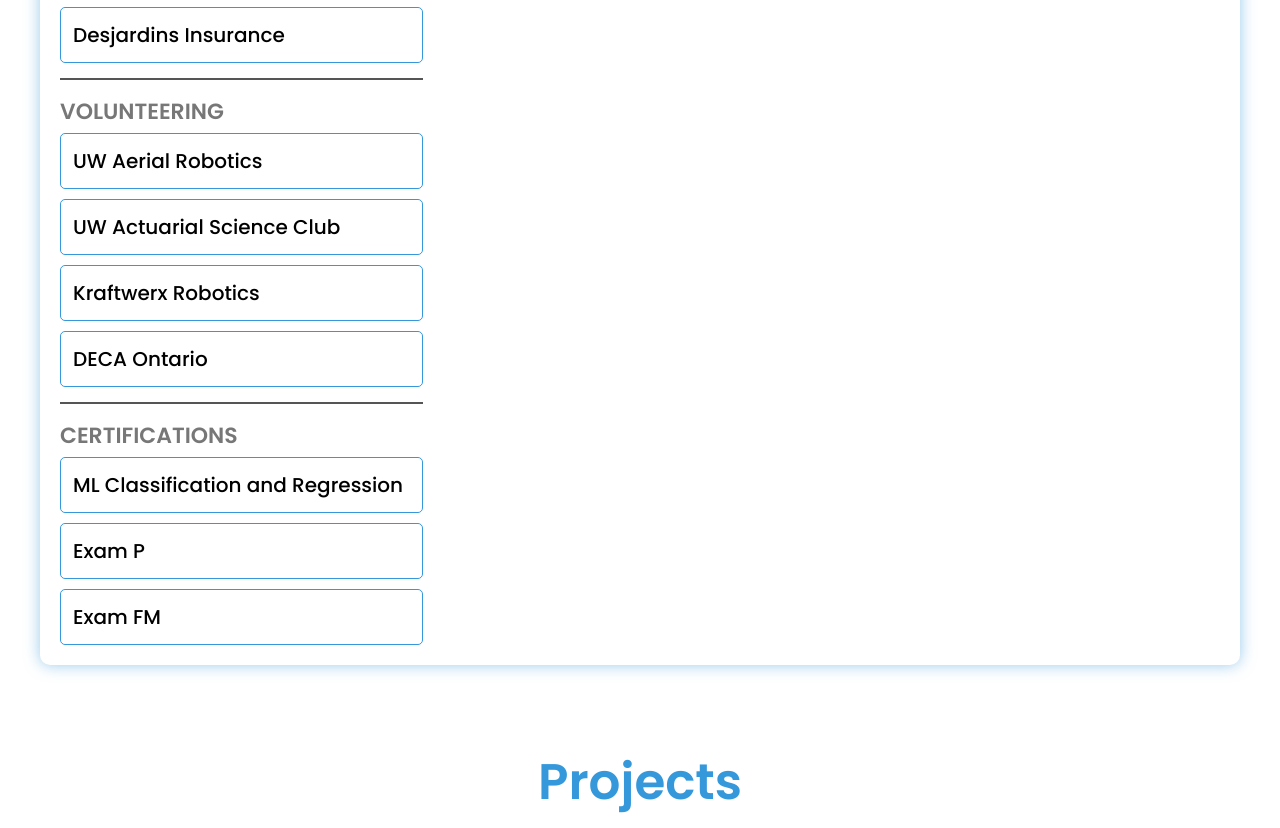
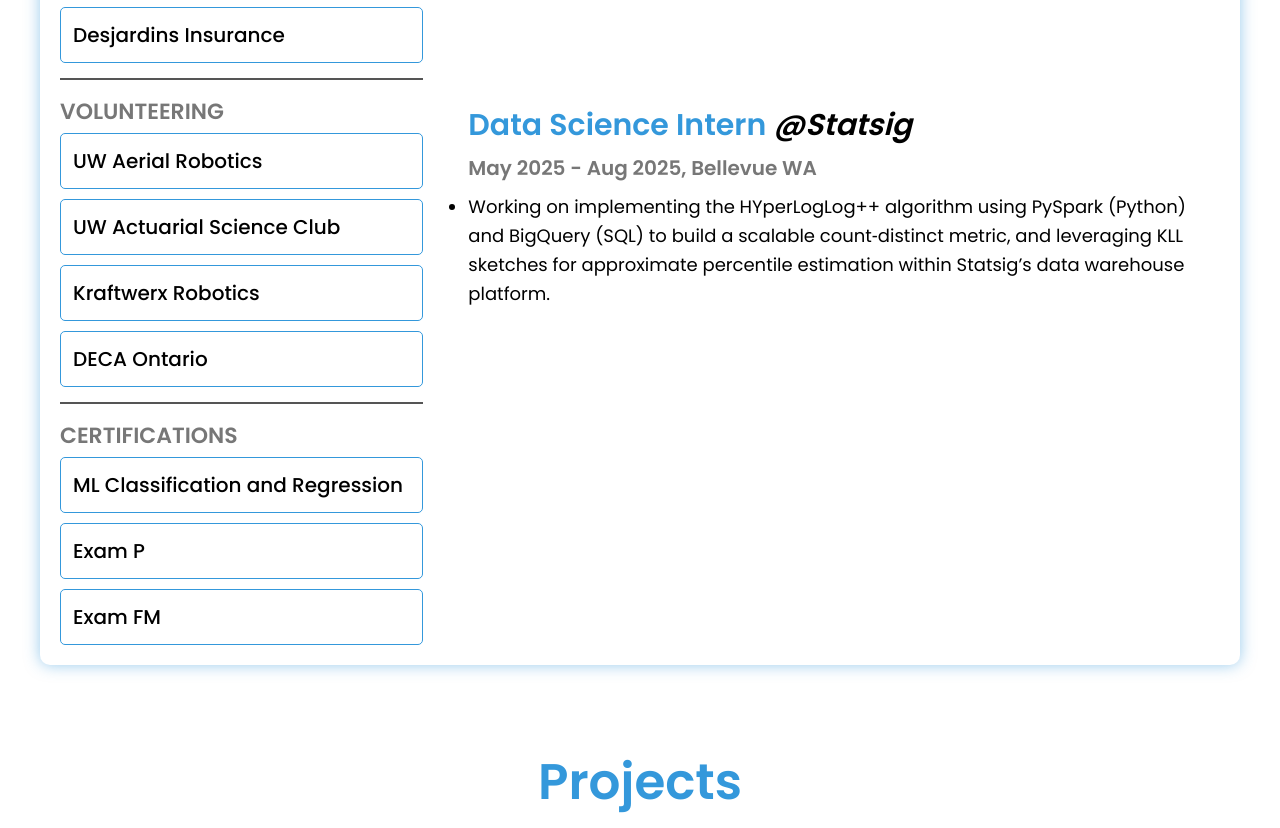
Before and after one commit to Ammo-byte/webportfolio, a website: page index.html in a window 1280 px wide. Shown: the part 1848-2676 px from the top of the page. Drawn offline with nearby package versions, Linux system fonts and the light colour scheme.

Commit message:
Experience Fix

```diff
--- a/experience.html
+++ b/experience.html
@@ -29,7 +29,7 @@
 
         <!-- Right Side: Content Area -->
         <div class="experience-right">
-            <div id="work4" class="experience-content">
+            <div id="work4" class="experience-content active">
                 <h3 class="job-title text-center">Data Science Intern <span class="blue-text-job">@Statsig</span></h3>
                 <h4 class="job-dates text-center">May 2025 - Aug 2025, Bellevue WA</h4>
                 <ul>
```
